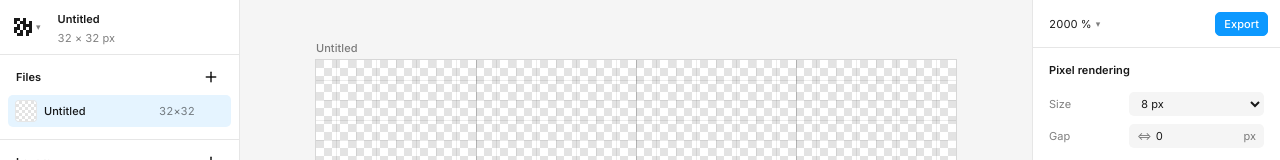
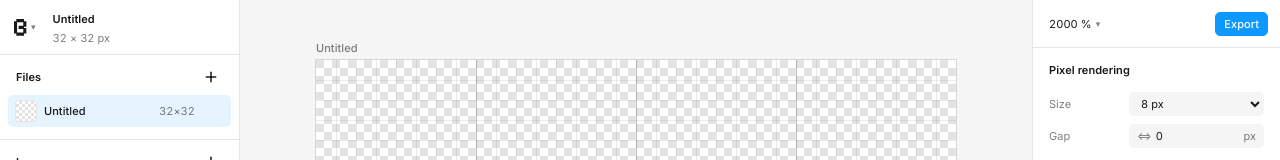
Before and after one commit to Todo-bai/baipix, a React (Vite) app: page / in a window 1280 px wide. Shown: the top 160 px of the page. Built offline with nearby package versions, Linux system fonts and the light colour scheme.

Commit message:
New Baipix logo
A simpler vector "B" drawn in the text color, so it is white on dark and
black on light. The favicon uses the same shape and follows the OS theme.

```diff
--- a/src/ui/components/Icon.tsx
+++ b/src/ui/components/Icon.tsx
@@ -1,4 +1,4 @@
-import { ICONS, logoPath, type IconName } from '../icons';
+import { ICONS, LOGO, type IconName } from '../icons';
 
 interface IconProps {
   name: IconName;
@@ -8,10 +8,16 @@ interface IconProps {
 
 export function Icon({ name, size = 16 }: IconProps) {
   if (name === 'logo') {
-    const { d, size: grid } = logoPath();
+    // `size` is the logo height.
     return (
-      <svg className="px-icon" viewBox={`0 0 ${grid} ${grid}`} width={size} height={size} aria-hidden="true">
-        <path fill="currentColor" d={d} />
+      <svg
+        className="icon"
+        viewBox={`0 0 ${LOGO.width} ${LOGO.height}`}
+        width={(size * LOGO.width) / LOGO.height}
+        height={size}
+        aria-hidden="true"
+      >
+        <path fill="currentColor" d={LOGO.d} />
       </svg>
     );
   }
--- a/src/ui/icons.ts
+++ b/src/ui/icons.ts
@@ -71,23 +71,9 @@ export const ICONS = {
 
 export type IconName = keyof typeof ICONS | 'logo';
 
-/** The Baipix logo stays pixel art, on a 6×6 grid ('#' = filled). */
-const LOGO = ['##.#..', '#.##.#', '.#.###', '##.#.#', '#.#.##', '.##.#.'];
-
-/** SVG path data for the logo, merging horizontal runs. */
-export function logoPath(): { d: string; size: number } {
-  let d = '';
-  LOGO.forEach((row, y) => {
-    for (let x = 0; x < row.length; ) {
-      if (row[x] !== '#') {
-        x++;
-        continue;
-      }
-      let end = x;
-      while (end < row.length && row[end] === '#') end++;
-      d += `M${x} ${y}h${end - x}v1h-${end - x}z`;
-      x = end;
-    }
-  });
-  return { d, size: LOGO.length };
-}
+/** The Baipix logo, a 13×17 "B" drawn in the text color (white on dark, black on light). */
+export const LOGO = {
+  width: 13,
+  height: 17,
+  d: 'M2.314 16.822V14.586H0V2.288H2.314V0H10.01V2.288H12.35V7.774H10.01V9.048H12.35V14.586H10.01V16.822H2.314ZM3.068 13.598H9.256V10.01H4.602V6.812H9.256V3.25H3.068V13.598Z',
+};
--- a/src/ui/panels/LeftPanel.tsx
+++ b/src/ui/panels/LeftPanel.tsx
@@ -73,7 +73,7 @@ function FileHeader() {
         aria-haspopup="menu"
         onClick={(e) => openMenu(e.currentTarget, mainMenu(editor, actions))}
       >
-        <Icon name="logo" size={18} />
+        <Icon name="logo" size={17} />
         <span className="caret">▾</span>
       </button>
       <div className="file-name">
--- a/src/ui/styles/app.css
+++ b/src/ui/styles/app.css
@@ -45,10 +45,6 @@ button {
 }
 [hidden] {
   display: none !important;
-}
-.px-icon {
-  display: block;
-  shape-rendering: crispEdges;
 }
 .icon {
   display: block;
```
Also changed, not shown: index.html (+1 -1 lines).
